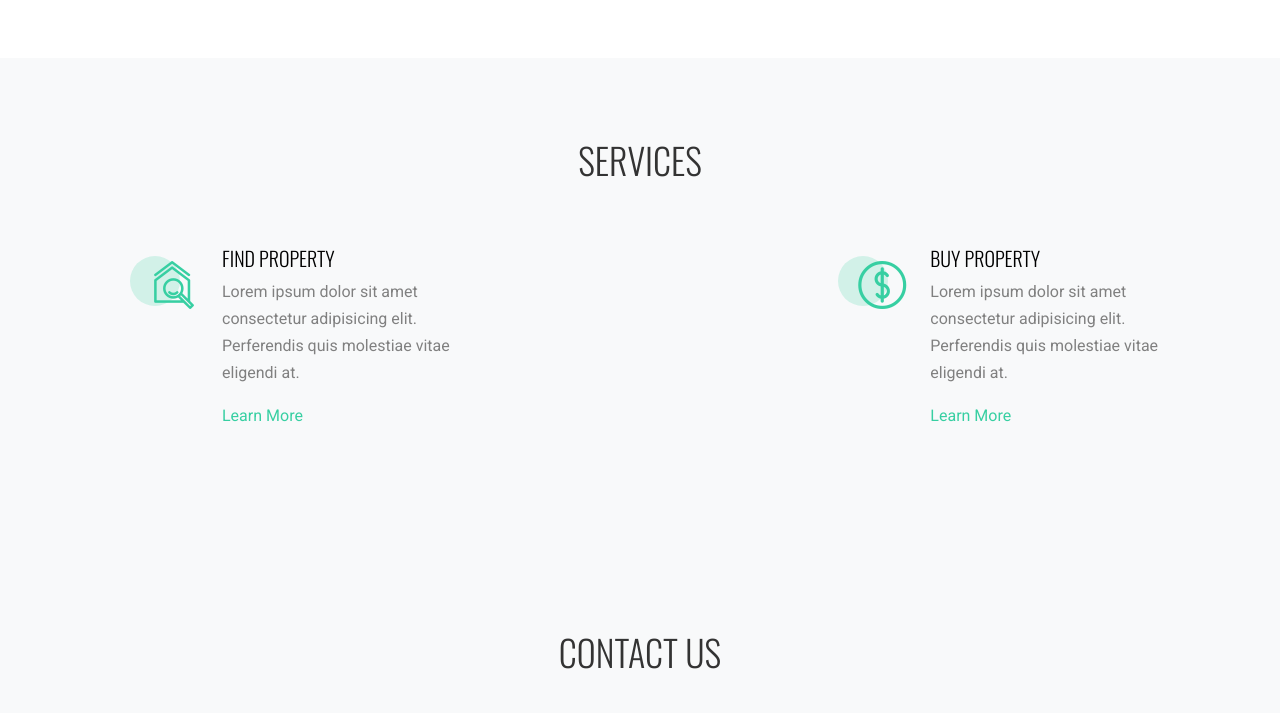
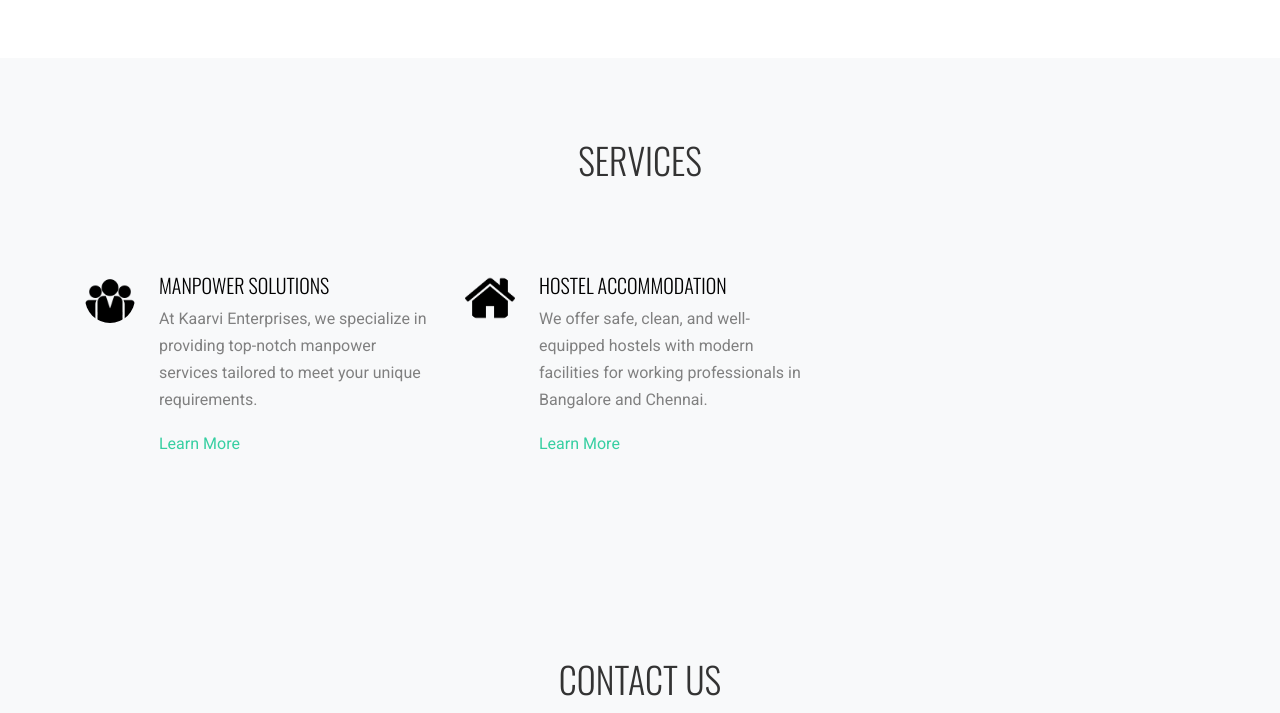
Before and after one commit to Bibinku/hosttry, a Django app: page / in a window 1280 px wide. Shown: the part 3369-4082 px from the top of the page. Run offline with Django 5.2, Linux system fonts and the light colour scheme; data comes from the database, SQL or seed files in the repository; some libraries are stand-ins or nearby versions; some web fonts are replaced.

Commit message:
ading service page

```diff
--- a/Frontend/templates/home.html
+++ b/Frontend/templates/home.html
@@ -2,7 +2,7 @@
 {% load static %}
 <html lang="en">
   <head>
-    <title>KAARVI ENTERPRISES LLP</title>
+    <title>Kaarvi Enterprises</title>
     <meta charset="utf-8">
     <meta name="viewport" content="width=device-width, initial-scale=1, shrink-to-fit=no">
 
@@ -345,30 +345,36 @@
   <div class="container">
     <div class="row mb-5">
       <div class="col-12 text-center">
-            <h2 class="section-title mb-3" style="font-size: 36px; font-weight: bold; color: #333; margin-bottom: 20px;" >Services</h2>
+        <h2 class="section-title mb-3" style="font-size: 36px; font-weight: bold; color: #333; margin-bottom: 20px;">Services</h2><br>
       </div>
     </div>
-        <div class="row align-items-stretch" style="margin-left: 50px;">
-          <div class="col-md-6 col-lg-4 mb-4 mb-lg-4" data-aos="fade-up">
+    <div class="row align-items-stretch" >
+      <div class="col-md-6 col-lg-4 mb-4 mb-lg-4" data-aos="fade-up" >
         <div class="unit-4 d-flex">
-              <div class="unit-4-icon mr-4"><span class="text-primary flaticon-house"></span></div>
+          <div class="-4-icon mr-4">
+            <img src="{% static '/frontend/icons/man.png' %}" alt="Your Icon" style="width: 50px; height: 50px; border-radius: 50%;">
+          </div>
           <div>
-                <h3>Find Property</h3>
-                <p>Lorem ipsum dolor sit amet consectetur adipisicing elit. Perferendis quis molestiae vitae eligendi at.</p>
+            <h3>Manpower Solutions</h3>
+            <p>At Kaarvi Enterprises, we specialize in providing top-notch manpower services tailored to meet your unique requirements.</p>
             <p><a href="{% url 'ourservices' %}">Learn More</a></p>
           </div>
         </div>
       </div>
-          <div class="col-md-6 col-lg-4 mb-4 mb-lg-4" data-aos="fade-up" data-aos-delay="100" style="margin-left: 350px;">
+      <div class="col-md-6 col-lg-4 mb-4 mb-lg-4" data-aos="fade-up" data-aos-delay="100"   >
         <div class="unit-4 d-flex">
-              <div class="unit-4-icon mr-4"><span class="text-primary flaticon-coin"></span></div>
+          <div class="-4-icon mr-4">
+            <img src="{% static '/frontend/icons/home.png' %}" alt="Your Icon" style="width: 50px; height: 50px; border-radius: 50%;">
+          </div>
           <div>
-                <h3>Buy Property</h3>
-                <p>Lorem ipsum dolor sit amet consectetur adipisicing elit. Perferendis quis molestiae vitae eligendi at.</p>
+            <h3>Hostel Accommodation</h3>
+            <p>We offer safe, clean, and well-equipped hostels with modern facilities for working professionals in Bangalore and Chennai.</p>
             <p><a href="#">Learn More</a></p>
           </div>
+
         </div>
       </div>
+
 
     </div>
   </div>
```
Also changed, not shown: Frontend/static/frontend/icons/home.png (added), Frontend/static/frontend/icons/man.png (added). Lines whose indentation alone changed are shown as unchanged.
